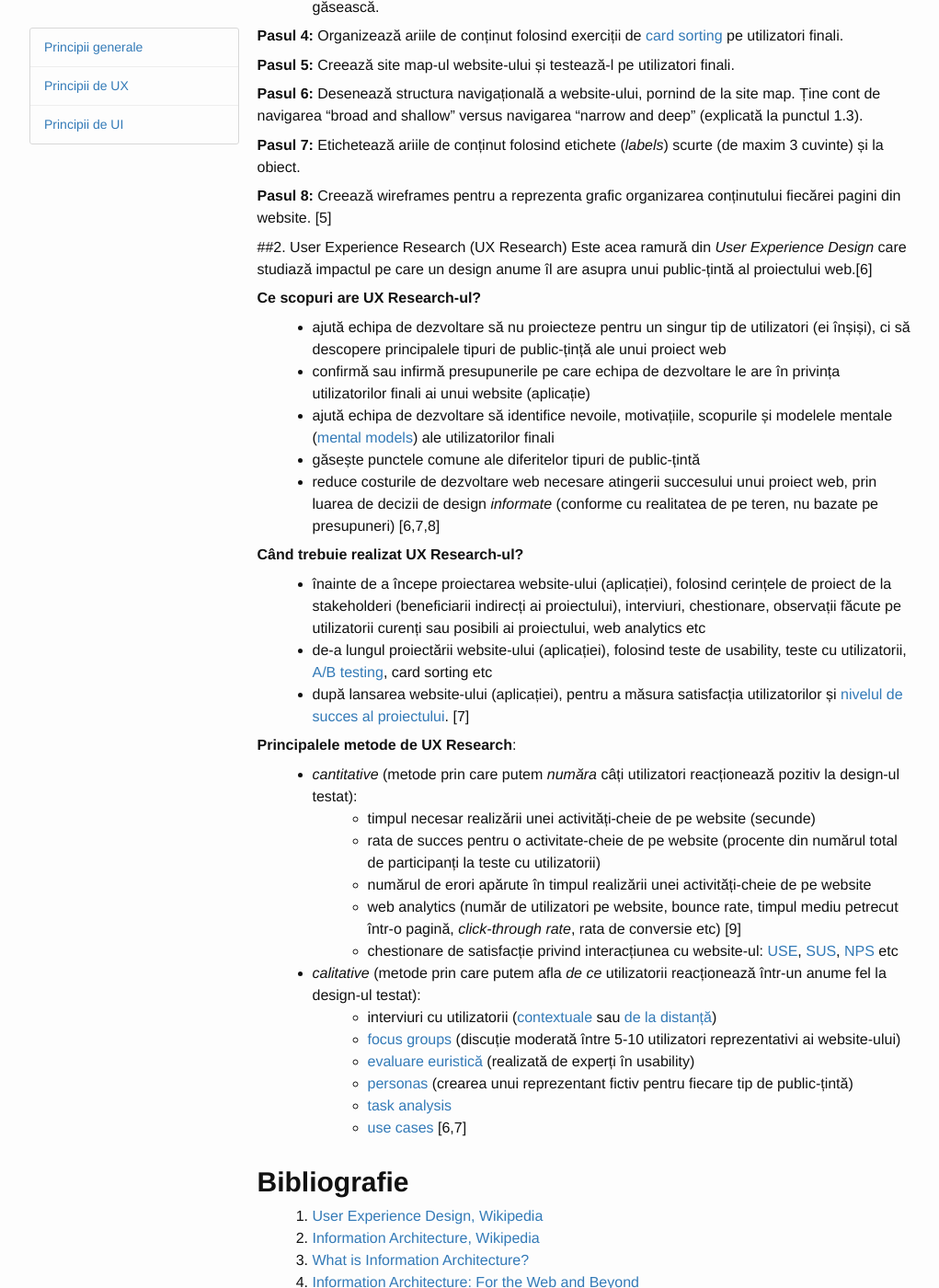
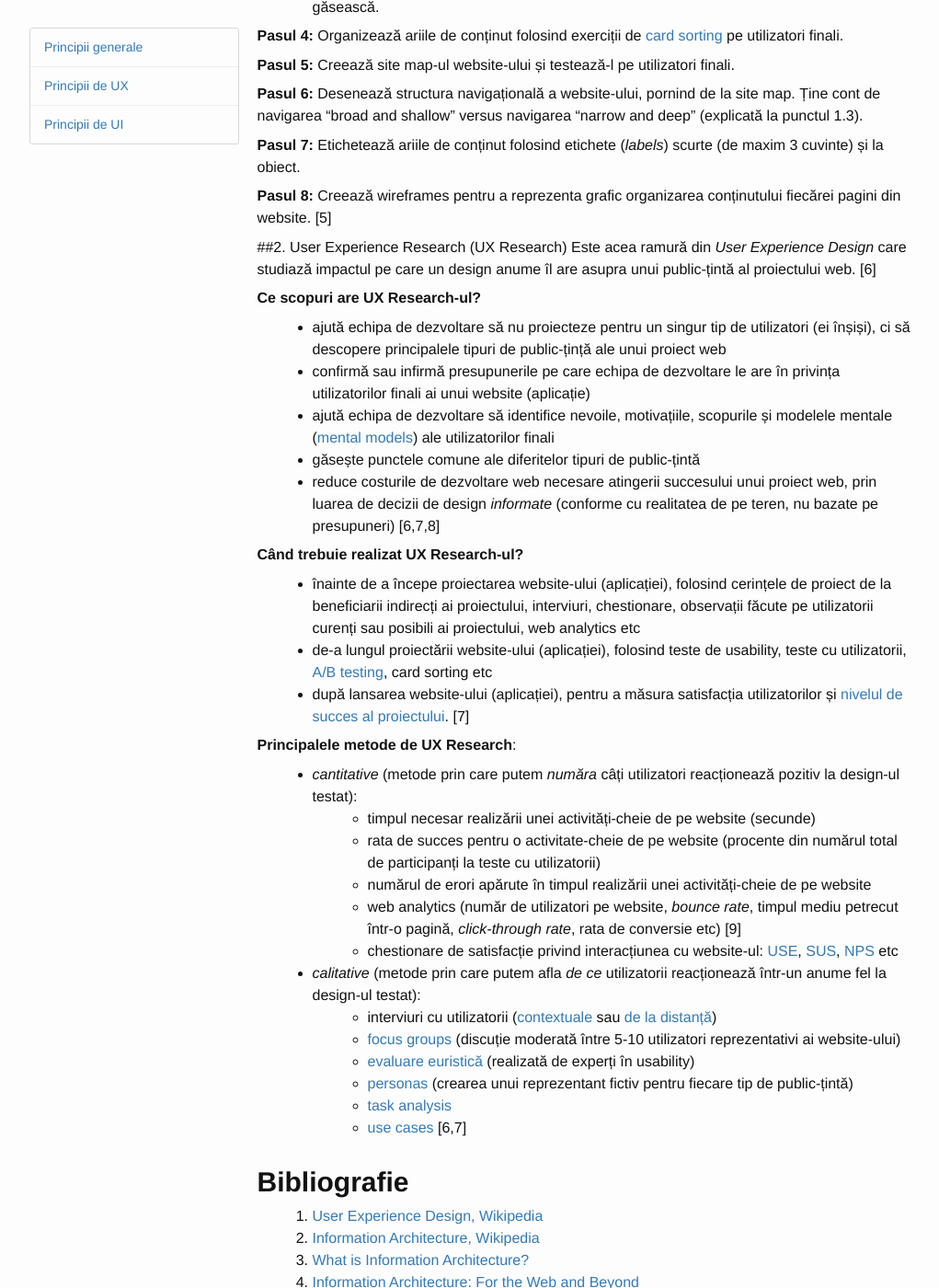
Before and after one commit to gov-ithub/govro-design, a Jekyll site: the page built from 2-ux.md, in a window 1280 px wide and 1400 px high, scrolled down 4492 px. Shown: the whole window at 92% size, without its empty margins (128-1149 px from the left). Built offline with Jekyll 4.4.1, drawn with Linux system fonts in a browser that asks for light colours; nearby versions of some CDN libraries.

Commit message:
Formatare pentru termenii în engleză
Scos denumirea de "stakeholderi" (nemaifolosită în textul anterior), scris cu italic denumirile în engleză.

```diff
--- a/2-ux.md
+++ b/2-ux.md
@@ -155,7 +155,7 @@ Aceste componente de IA sunt folosite de obicei când proiectăm baza de date a
 
 
 ##2. User Experience Research (UX Research)
-Este acea ramură din _User Experience Design_ care studiază impactul pe care un design anume îl are asupra unui public-țintă al proiectului web.[6]
+Este acea ramură din _User Experience Design_ care studiază impactul pe care un design anume îl are asupra unui public-țintă al proiectului web. [6]
 
 **Ce scopuri are UX Research-ul?**
 * ajută echipa de dezvoltare să nu proiecteze pentru un singur tip de utilizatori (ei înșiși), ci să descopere principalele tipuri de public-țință ale unui proiect web
@@ -165,7 +165,7 @@ Este acea ramură din _User Experience Design_ care studiază impactul pe care u
 * reduce costurile de dezvoltare web necesare atingerii succesului unui proiect web, prin luarea de decizii de design _informate_ (conforme cu realitatea de pe teren, nu bazate pe presupuneri) [6,7,8]
 
 **Când trebuie realizat UX Research-ul?**
-* înainte de a începe proiectarea website-ului (aplicației), folosind cerințele de proiect de la stakeholderi (beneficiarii indirecți ai proiectului), interviuri, chestionare, observații făcute pe utilizatorii curenți sau posibili ai proiectului, web analytics etc
+* înainte de a începe proiectarea website-ului (aplicației), folosind cerințele de proiect de la beneficiarii indirecți ai proiectului, interviuri, chestionare, observații făcute pe utilizatorii curenți sau posibili ai proiectului, web analytics etc
 * de-a lungul proiectării website-ului (aplicației), folosind teste de usability, teste cu utilizatorii, [A/B testing](https://en.wikipedia.org/wiki/A/B_testing), card sorting etc
 * după lansarea website-ului (aplicației), pentru a măsura satisfacția utilizatorilor și [nivelul de succes al proiectului](https://www.square2marketing.com/blog/6-metrics-every-successful-website-needs-to-track). [7]
 
@@ -174,7 +174,7 @@ Este acea ramură din _User Experience Design_ care studiază impactul pe care u
   * timpul necesar realizării unei activități-cheie de pe website (secunde)
   * rata de succes pentru o activitate-cheie de pe website (procente din numărul total de participanți la teste cu utilizatorii)
   * numărul de erori apărute în timpul realizării unei activități-cheie de pe website
-  * web analytics (număr de utilizatori pe website, bounce rate, timpul mediu petrecut într-o pagină, _click-through rate_, rata de conversie etc) [9]
+  * web analytics (număr de utilizatori pe website, _bounce rate_, timpul mediu petrecut într-o pagină, _click-through rate_, rata de conversie etc) [9]
   * chestionare de satisfacție privind interacțiunea cu website-ul: [USE](http://garyperlman.com/quest/quest.cgi?form=USE), [SUS](https://www.usability.gov/how-to-and-tools/methods/system-usability-scale.html), [NPS](https://en.wikipedia.org/wiki/Net_Promoter) etc
 * _calitative_ (metode prin care putem afla _de ce_ utilizatorii reacționează într-un anume fel la design-ul testat):
   * interviuri cu utilizatorii ([contextuale](https://www.usability.gov/how-to-and-tools/methods/contextual-interview.html) sau [de la distanță](https://www.usability.gov/how-to-and-tools/methods/individual-interviews.html))
```
